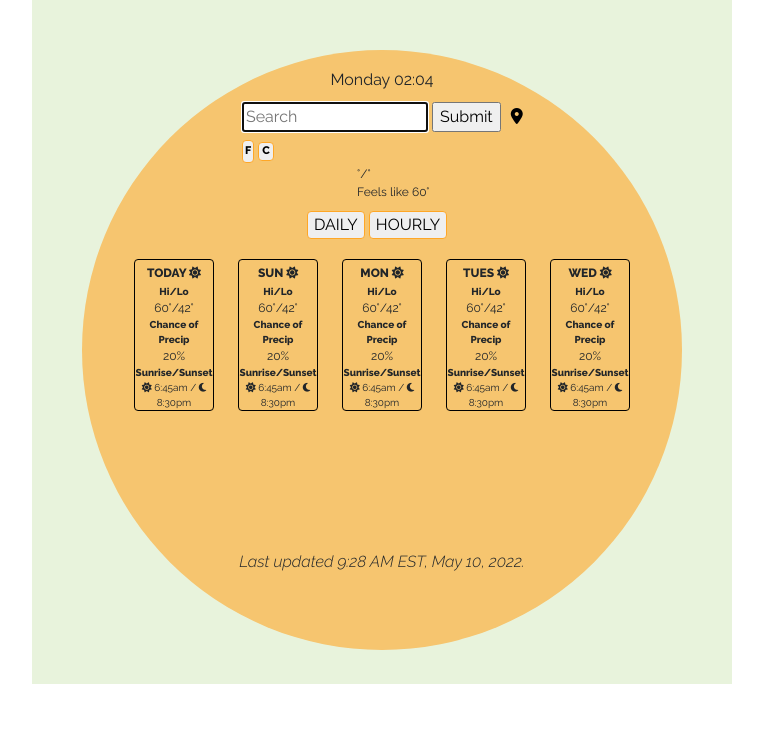
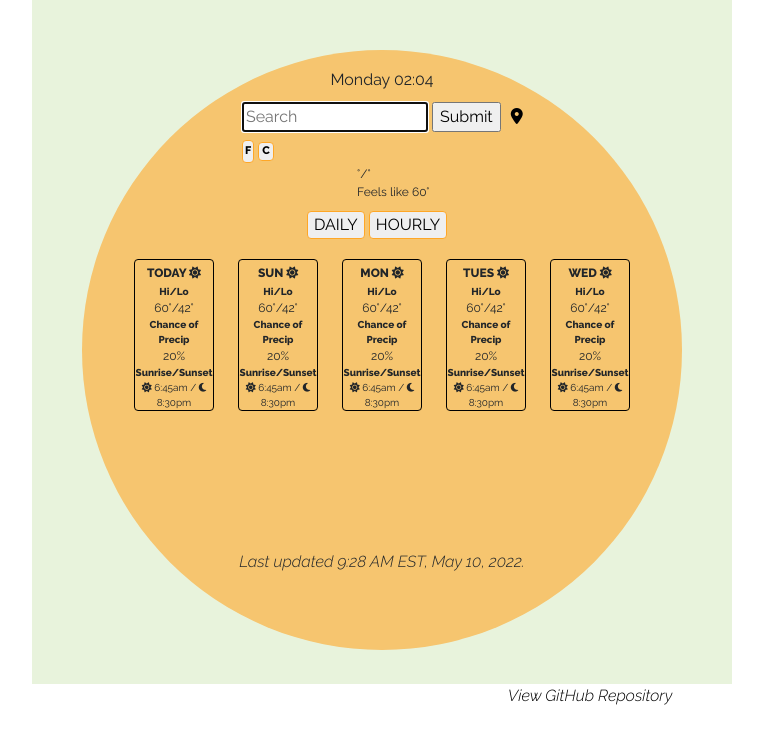
Before and after one commit to notmariah/shecodes-weather-app, a plain HTML site: page weather.html in a window 1280 px wide. Shown: the whole page, without its empty margins (50-813 px from the left). Drawn offline with nearby package versions, Linux system fonts and the light colour scheme; no server answers.

Commit message:
added link to github repository & styled link

```diff
--- a/style/style.css
+++ b/style/style.css
@@ -130,3 +130,14 @@ form {
   padding: 30px;
   text-align: center;
 }
+a {
+  color: black;
+  display: block;
+  text-align: center;
+  text-decoration: none;
+  font-style: italic;
+}
+
+a:hover {
+  color: #ffa726;
+}
--- a/weather.html
+++ b/weather.html
@@ -151,6 +151,11 @@
         <div class="updateTime">Last updated 9:28 AM EST, May 10, 2022.</div>
       </div>
     </div>
+    <div class="github">
+      <a href="https://github.com/notmariah/shecodes-weather-app"
+        >View GitHub Repository</a
+      >
+    </div>
     <script src="index.js"></script>
   </body>
 </html>
```
